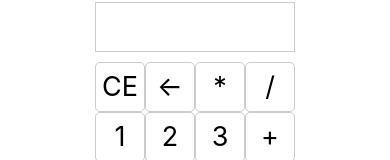
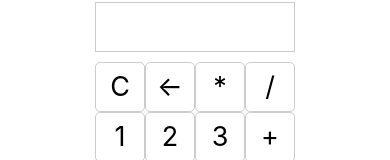
Before and after one commit to RodPin/React-Native-Hooks, a React Native app: screen / in a window 390 px wide. Shown: the part 347-507 px from the top of the page. Built offline with nearby package versions, Linux system fonts and the light colour scheme.

Commit message:
Fixing key CE to C

```diff
--- a/src/components/calculator.js
+++ b/src/components/calculator.js
@@ -25,7 +25,7 @@ const Calculator = () => {
       <Text style={{ fontSize: 27 }}>Calculator:</Text>
       <Board label={operation} />
       <View style={styles.row}>
-        <CalcButton label="CE" onPress={() => setOperation("")} />
+        <CalcButton label="C" onPress={() => setOperation("")} />
         <CalcButton
           label="←"
           onPress={() => setOperation(backspace(operation))}
```
